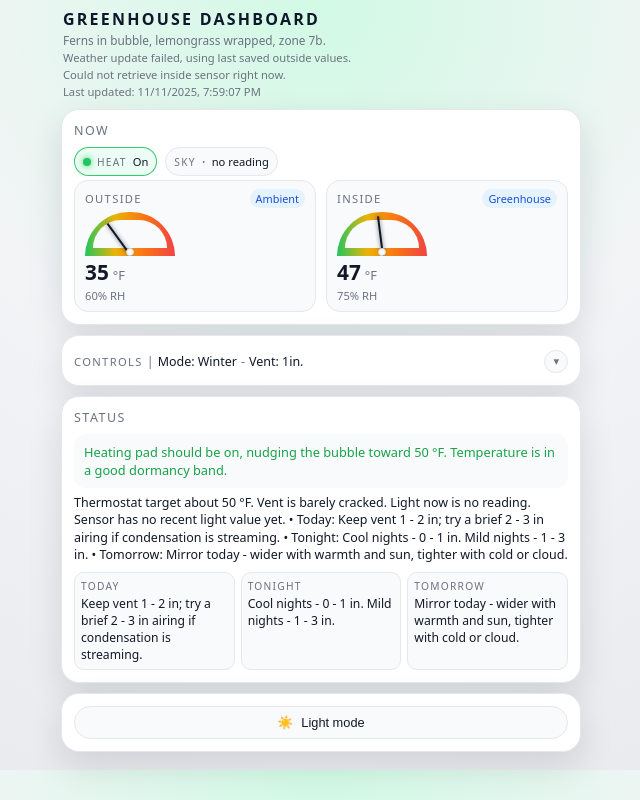
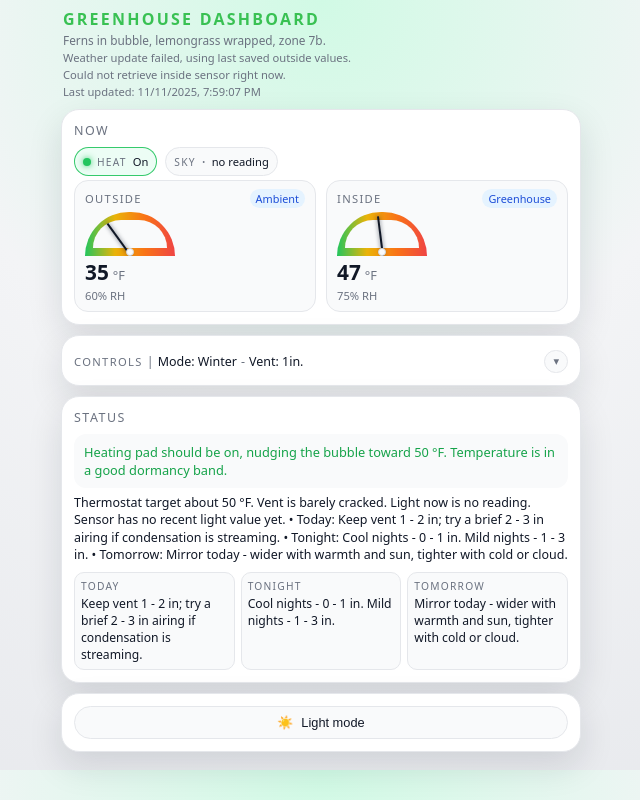
Before and after one commit to serko92-home/greenhouse, a plain HTML site: page index.html in a window 1280 px wide. Shown: the whole page, without its empty margins (319-959 px from the left). Drawn offline with Linux system fonts and the light colour scheme; no server answers.

Commit message:
Update index.html

```diff
--- a/index.html
+++ b/index.html
@@ -153,7 +153,7 @@
       margin: 0 0 2px;
       letter-spacing: 0.14em;
       text-transform: uppercase;
-      color: #0f172a;
+      color: #39c153;
     }
     header small {
       display: block;
```
